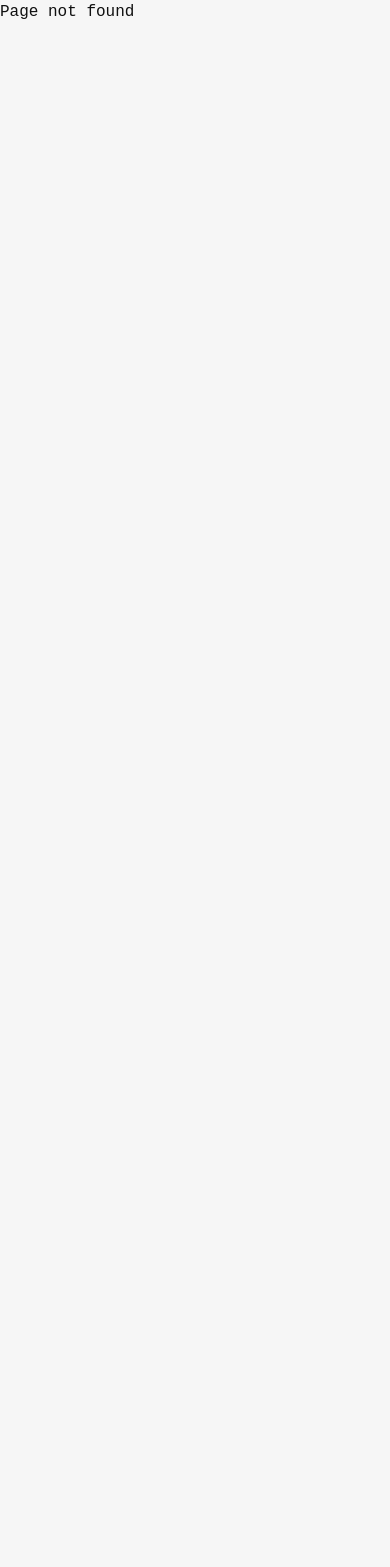
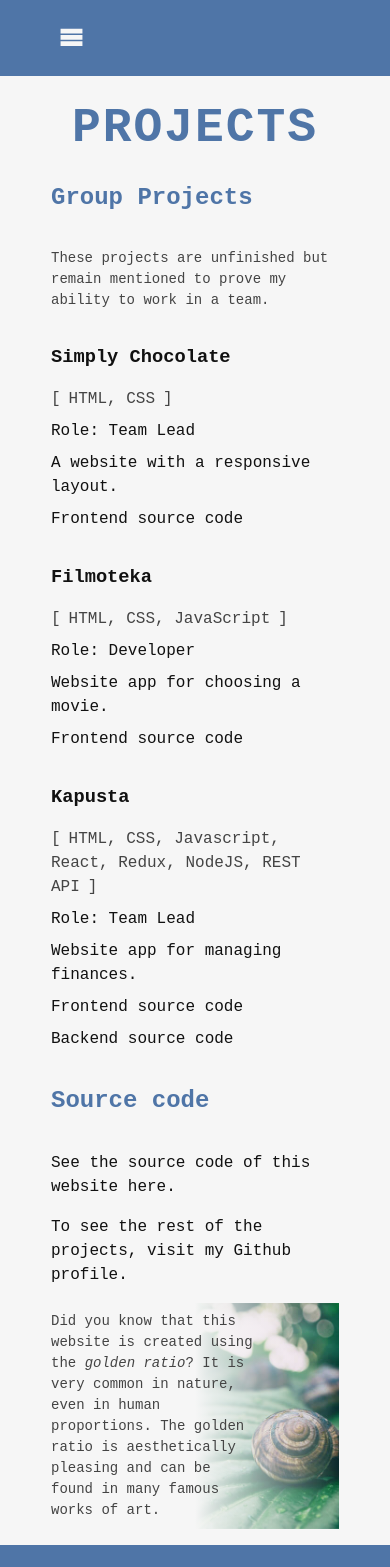
Before and after one commit to Perslay/portfolio, a React (Vite) app: page /portfolio/projects in a window 390 px wide. Before the commit this address had no page. Shown: the top 1567 px of the page. Before the commit the page ends 844 px from the top, so only its background shows below. Built offline with nearby package versions, Linux system fonts and the light colour scheme.

Commit message:
Projects mobile page
Page with lists of projects and source code. Styles for small screens.

```diff
--- a/src/components/App.tsx
+++ b/src/components/App.tsx
@@ -6,6 +6,7 @@ import { Loader } from "./Loader/Loader";
 
 const Home = lazy(() => import("../pages/Home/Home"));
 const Experience = lazy(() => import("../pages/Experience/Experience"));
+const Projects = lazy(() => import("../pages/Projects/Projects"));
 
 export const App = () => {
   return (
@@ -15,6 +16,7 @@ export const App = () => {
           <Route path="/" element={<Layout />}>
             <Route index element={<Home />}></Route>
             <Route path="/experience" element={<Experience />}></Route>
+            <Route path="/projects" element={<Projects />}></Route>
           </Route>
           <Route path="*" element={<NotFound />}></Route>
         </Routes>
--- a/src/components/Footer/Footer.module.css
+++ b/src/components/Footer/Footer.module.css
@@ -48,7 +48,7 @@
 .underline {
   background-color: var(--color-white);
   bottom: 2px;
-  height: 3px;
+  height: 2px;
   position: absolute;
   transition: width 300ms ease;
   width: 0;
--- a/src/components/Navigation/Navigation.tsx
+++ b/src/components/Navigation/Navigation.tsx
@@ -93,6 +93,9 @@ export const Navigation = ({
           <li>
             <Link to="/experience">Experience</Link>
           </li>
+          <li>
+            <Link to="/projects">Projects</Link>
+          </li>
         </ul>
       </div>
     </div>
--- a/src/index.css
+++ b/src/index.css
@@ -8,6 +8,7 @@
   --color-black: #111;
   --color-gray: #444;
   --color-white: #f6f6f6;
+  --color-transparent: #0000;
   --color-blue: #4f75a7;
   --color-darkblue: #2f5587;
 }
--- /dev/null
+++ b/src/pages/Projects/Projects.module.css
@@ -0,0 +1,146 @@
+.mainProjects {
+  margin: 0 auto;
+  padding: 1rem;
+  width: 320px;
+}
+
+.firstHeading {
+  color: var(--color-blue);
+  font-size: 3em;
+  letter-spacing: 0.04em;
+  margin-bottom: 1rem;
+  text-align: center;
+  text-transform: uppercase;
+}
+
+.secondHeading {
+  color: var(--color-blue);
+  margin-bottom: 2rem;
+}
+
+.groupProjectsText {
+  color: var(--color-gray);
+  font-size: 14px;
+  margin-bottom: 2rem;
+}
+
+.projectsList {
+  display: flex;
+  flex-direction: column;
+  gap: 2rem;
+  margin-bottom: 2rem;
+}
+
+.projectItem {
+  position: relative;
+}
+
+.thirdHeading {
+  margin-bottom: 1rem;
+}
+
+.thirdHeading:hover + .underline,
+.thirdHeading:focus + .underline {
+  width: 100%;
+}
+
+.projectLink {
+  transition: color 300ms ease;
+}
+
+.projectLink:hover,
+.projectLink:focus {
+  color: var(--color-blue);
+  outline: none;
+}
+
+.underline {
+  background-color: var(--color-blue);
+  height: 3px;
+  position: absolute;
+  width: 0;
+  top: 1.5rem;
+  transition: width 300ms ease;
+}
+
+.projectDetails {
+  display: flex;
+  flex-direction: column;
+  gap: 0.5rem;
+}
+
+.projectTools {
+  color: var(--color-gray);
+}
+
+.projectTools:before {
+  content: "[";
+  padding-right: 0.5rem;
+}
+
+.projectTools:after {
+  content: "]";
+  padding-left: 0.5rem;
+}
+
+.sourceContainer {
+  display: inline-block;
+  position: relative;
+}
+
+.projectSource:focus {
+  outline: none;
+}
+
+.projectSource:hover + .smallUnderline,
+.projectSource:focus + .smallUnderline {
+  width: 100%;
+}
+
+.smallUnderline {
+  background-color: var(--color-gray);
+  bottom: 3px;
+  height: 2px;
+  position: absolute;
+  transition: width 300ms ease;
+  width: 0;
+}
+
+.sourceCodeList {
+  display: flex;
+  flex-direction: column;
+  gap: 1rem;
+}
+
+.funFactContainer {
+  position: relative;
+}
+
+.funFactImg {
+  background-image: url("/portfolio/images/snail.jpg");
+  background-size: cover;
+  height: 100%;
+  position: absolute;
+  width: 100%;
+  z-index: -1;
+}
+
+.funFactBg {
+  background: var(--color-white);
+  background: linear-gradient(
+    90deg,
+    var(--color-white) 50%,
+    var(--color-transparent) 100%
+  );
+  height: 100%;
+  position: absolute;
+  width: 100%;
+  z-index: -1;
+}
+
+.funFact {
+  color: var(--color-gray);
+  font-size: 14px;
+  padding: 0.5rem 0.5rem 0.5rem 0;
+  width: 75%;
+}
--- /dev/null
+++ b/src/pages/Projects/Projects.tsx
@@ -0,0 +1,145 @@
+import css from "./Projects.module.css";
+
+const Projects = () => {
+  return (
+    <div className={css.mainProjects}>
+      <h1 className={css.firstHeading}>Projects</h1>
+      <h2 className={css.secondHeading}>Group Projects</h2>
+      <p className={css.groupProjectsText}>
+        These projects are unfinished but remain mentioned to prove my ability
+        to work in a team.
+      </p>
+      <ul className={css.projectsList}>
+        <li className={css.projectItem}>
+          <h3 className={css.thirdHeading}>
+            <a
+              className={css.projectLink}
+              href="https://perslay.github.io/team-project/"
+              target="_blank"
+              rel="noopener noreferrer"
+            >
+              Simply Chocolate
+            </a>
+          </h3>
+          <div className={css.underline}></div>
+          <ul className={css.projectDetails}>
+            <li className={css.projectTools}>HTML, CSS</li>
+            <li>Role: Team Lead</li>
+            <li>A website with a responsive layout.</li>
+            <li>
+              <div className={css.sourceContainer}>
+                <a
+                  className={css.projectSource}
+                  href="https://github.com/Perslay/team-project"
+                >
+                  Frontend source code
+                </a>
+                <div className={css.smallUnderline}></div>
+              </div>
+            </li>
+          </ul>
+        </li>
+        <li className={css.projectItem}>
+          <h3 className={css.thirdHeading}>
+            <a
+              className={css.projectLink}
+              href="https://enchyb.github.io/Filmoteka-JS-team-project/"
+              target="_blank"
+              rel="noopener noreferrer"
+            >
+              Filmoteka
+            </a>
+          </h3>
+          <div className={css.underline}></div>
+          <ul className={css.projectDetails}>
+            <li className={css.projectTools}>HTML, CSS, JavaScript</li>
+            <li>Role: Developer</li>
+            <li>Website app for choosing a movie.</li>
+            <li>
+              <div className={css.sourceContainer}>
+                <a
+                  className={css.projectSource}
+                  href="https://github.com/EnChyb/Filmoteka-JS-team-project"
+                >
+                  Frontend source code
+                </a>
+                <div className={css.smallUnderline}></div>
+              </div>
+            </li>
+          </ul>
+        </li>
+        <li className={css.projectItem}>
+          <h3 className={css.thirdHeading}>
+            <a
+              className={css.projectLink}
+              href="https://kapustaapp.vercel.app/"
+              target="_blank"
+              rel="noopener noreferrer"
+            >
+              Kapusta
+            </a>
+          </h3>
+          <div className={css.underline}></div>
+          <ul className={css.projectDetails}>
+            <li className={css.projectTools}>
+              HTML, CSS, Javascript, React, Redux, NodeJS, REST API
+            </li>
+            <li>Role: Team Lead</li>
+            <li>Website app for managing finances.</li>
+            <li>
+              <div className={css.sourceContainer}>
+                <a
+                  className={css.projectSource}
+                  href="https://github.com/zetdou/goIT-group-project-react-node-gr4-front"
+                >
+                  Frontend source code
+                </a>
+                <div className={css.smallUnderline}></div>
+              </div>
+            </li>
+            <li>
+              <div className={css.sourceContainer}>
+                <a
+                  className={css.projectSource}
+                  href="https://github.com/PiotrKarys/Kapusta"
+                >
+                  Backend source code
+                </a>
+                <div className={css.smallUnderline}></div>
+              </div>
+            </li>
+          </ul>
+        </li>
+      </ul>
+      <h2 className={css.secondHeading}>Source code</h2>
+      <ul className={css.sourceCodeList}>
+        <li>
+          <div className={css.sourceContainer}>
+            <a
+              className={css.projectSource}
+              href="https://github.com/Perslay/portfolio"
+              target="_blank"
+              rel="noopener noreferrer"
+            >
+              See the source code of this website here.
+            </a>
+            <div className={css.smallUnderline}></div>
+          </div>
+        </li>
+        <li>To see the rest of the projects, visit my Github profile.</li>
+        <li className={css.funFactContainer}>
+          <div className={css.funFactImg}></div>
+          <div className={css.funFactBg}></div>
+          <p className={css.funFact}>
+            Did you know that this website is created using the{" "}
+            <em>golden ratio</em>? It is very common in nature, even in human
+            proportions. The golden ratio is aesthetically pleasing and can be
+            found in many famous works of art.
+          </p>
+        </li>
+      </ul>
+    </div>
+  );
+};
+
+export default Projects;
```
Also changed, not shown: public/images/snail.jpg (added), public/images/snail@2x.jpg (added).
